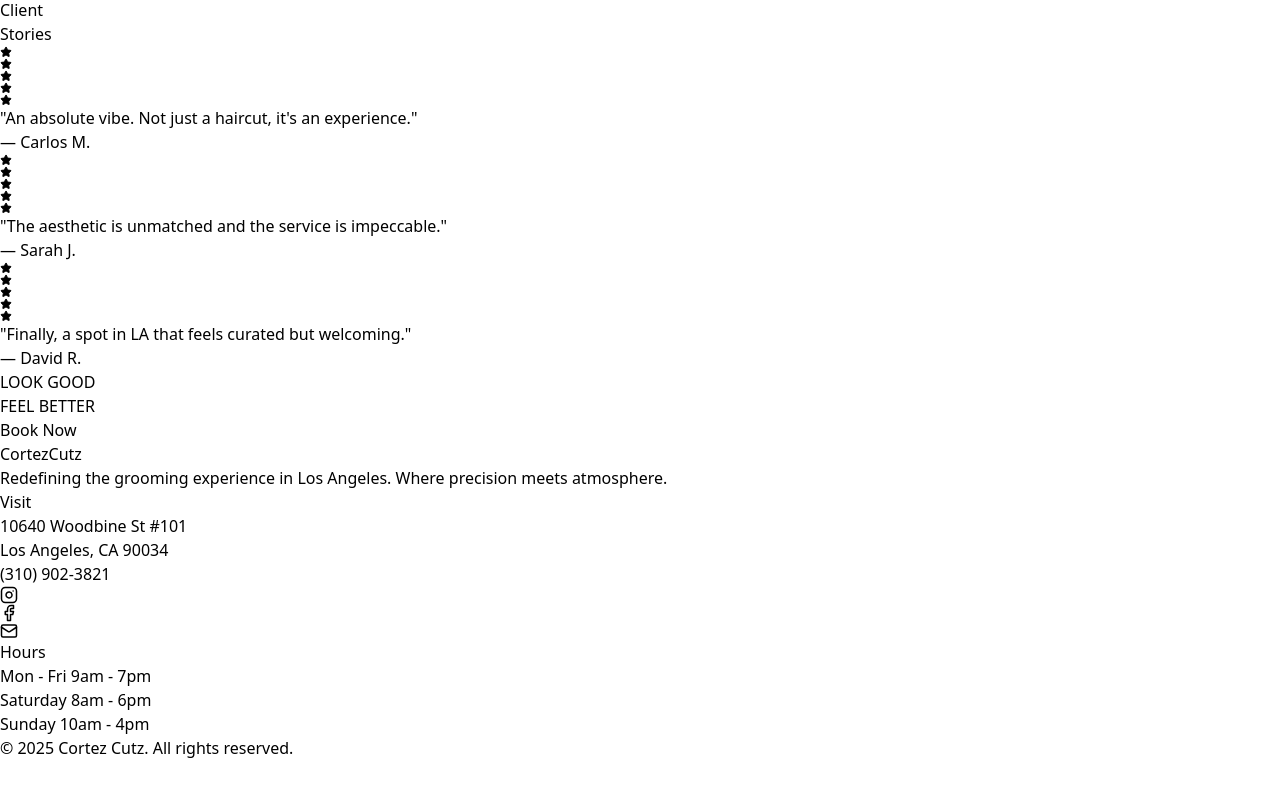
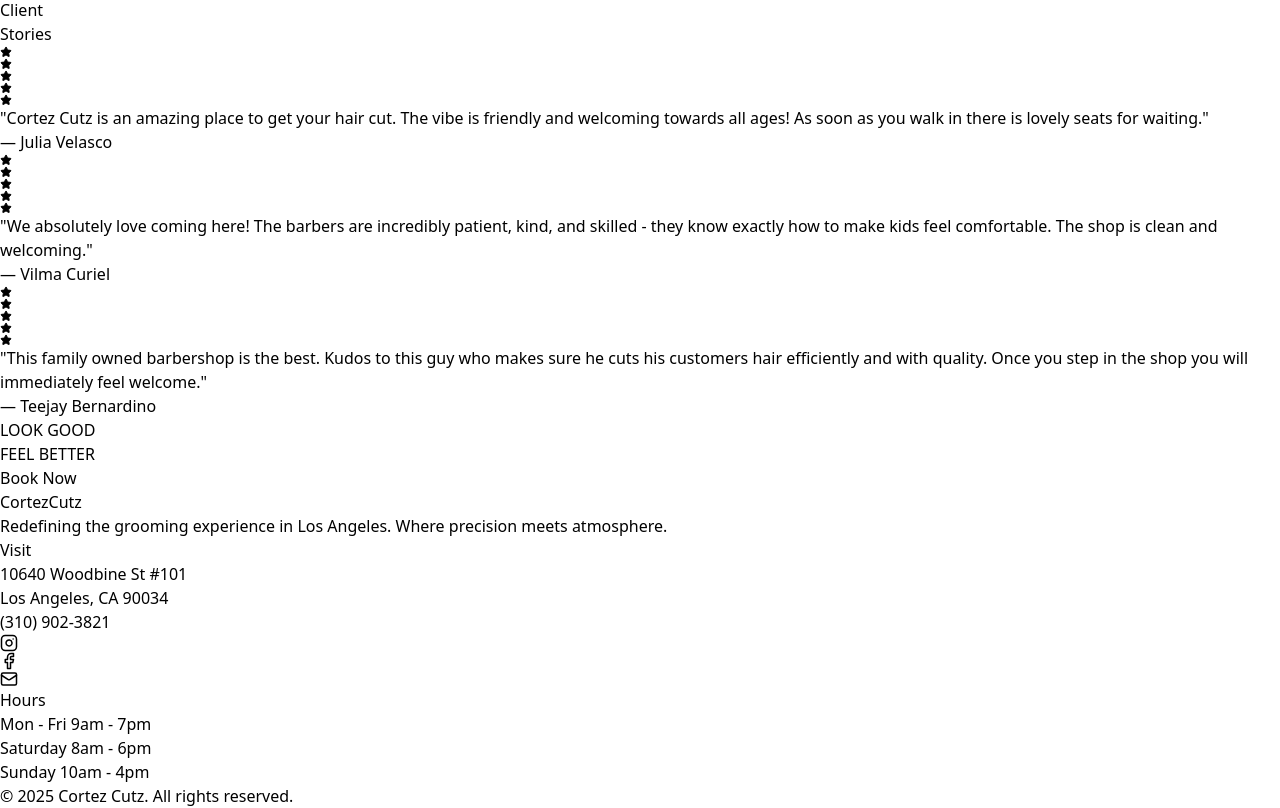
Before and after one commit to RBG-WebDesign/cortezcutz, a React (Vite) app: page / in a window 1280 px wide. Shown: the part 9799-10607 px from the top of the page. Before the commit the page ends 10559 px from the top, so only its background shows below. Built offline with nearby package versions, Linux system fonts and the light colour scheme.

Commit message:
Update reviews with real content

```diff
--- a/src/App.jsx
+++ b/src/App.jsx
@@ -45,9 +45,9 @@ const TEAM = [
 ];
 
 const REVIEWS = [
-  { name: "Carlos M.", text: "An absolute vibe. Not just a haircut, it's an experience.", stars: 5 },
-  { name: "Sarah J.", text: "The aesthetic is unmatched and the service is impeccable.", stars: 5 },
-  { name: "David R.", text: "Finally, a spot in LA that feels curated but welcoming.", stars: 5 },
+  { name: "Julia Velasco", text: "Cortez Cutz is an amazing place to get your hair cut. The vibe is friendly and welcoming towards all ages! As soon as you walk in there is lovely seats for waiting.", stars: 5 },
+  { name: "Vilma Curiel", text: "We absolutely love coming here! The barbers are incredibly patient, kind, and skilled - they know exactly how to make kids feel comfortable. The shop is clean and welcoming.", stars: 5 },
+  { name: "Teejay Bernardino", text: "This family owned barbershop is the best. Kudos to this guy who makes sure he cuts his customers hair efficiently and with quality. Once you step in the shop you will immediately feel welcome.", stars: 5 },
 ];
 
 /* --- COMPONENTS --- */
```
